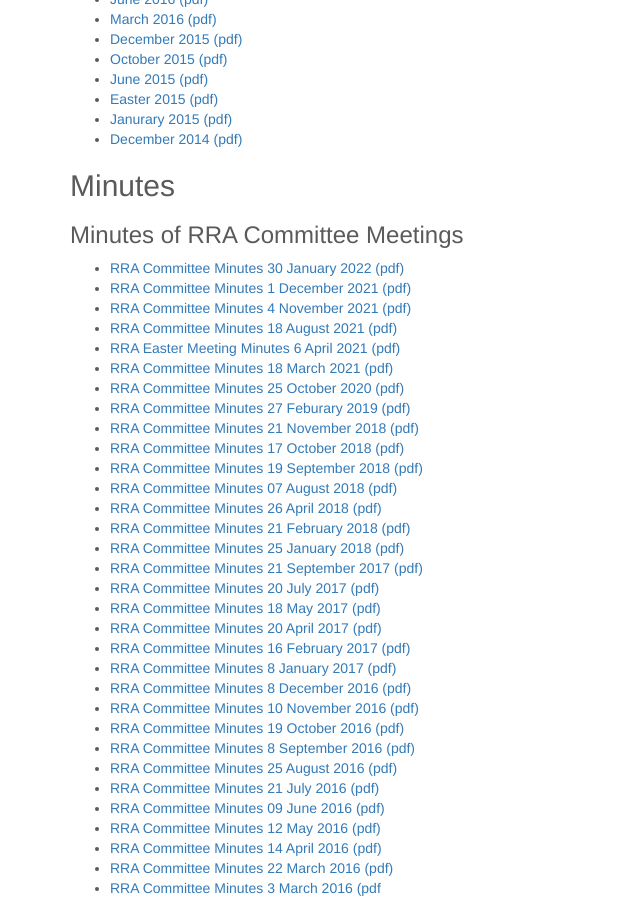
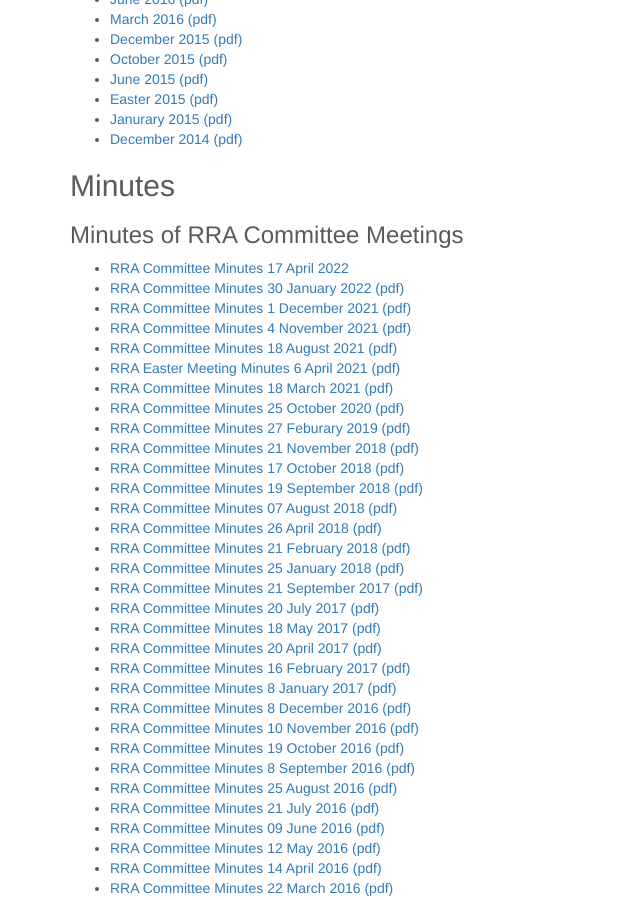
Before and after one commit to rakinoratepayers/rakinoratepayers.github.io, a Jekyll site: the page built from members.md, in a window 1280 px wide and 900 px high, scrolled down 394 px. Shown: the whole window, without its empty margins (0-640 px from the left). Built offline with Jekyll 4.4.1, drawn with Linux system fonts in a browser that asks for light colours; nearby versions of some CDN libraries.

Commit message:
April minutes

```diff
--- a/members.md
+++ b/members.md
@@ -31,6 +31,7 @@ Newsletters are produced quarterly and are emailed to all members. Newsletters a
 ## Minutes
 
 ### Minutes of RRA Committee Meetings
+- [RRA Committee Minutes 17 April 2022](/assets/minutes/220417 RRA Committee Minutes 17 April 2022.pdf)
 - [RRA Committee Minutes 30 January 2022 (pdf)](/assets/minutes/220130 RRA AGM Meeting Minutes 30 Jan 2022.pdf)
 - [RRA Committee Minutes 1 December 2021 (pdf)](/assets/minutes/211201 RRA Committee Minutes 1 Dec 2021.pdf)
 - [RRA Committee Minutes 4 November 2021 (pdf)](/assets/minutes/211104 RRA Committee Update Minutes 4 Nov 2021.pdf)
```
Also changed, not shown: 1 other file.
